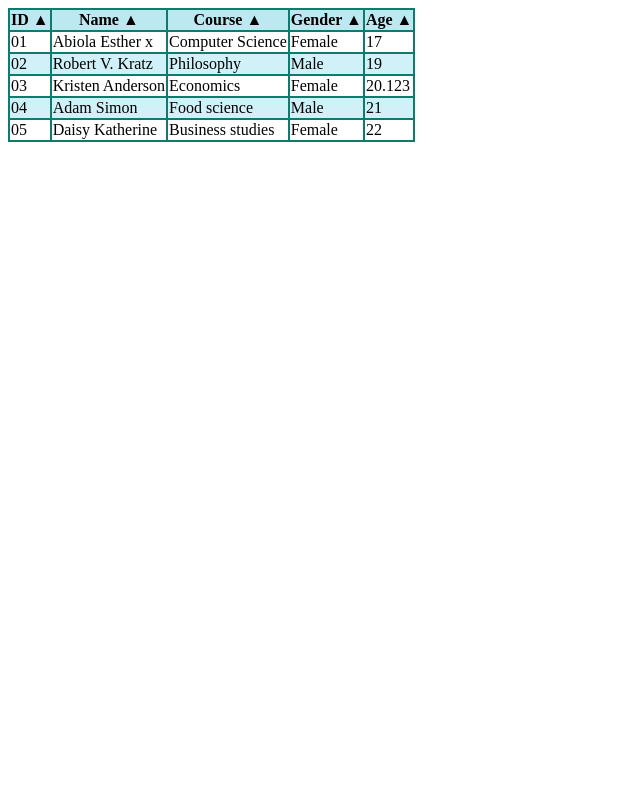
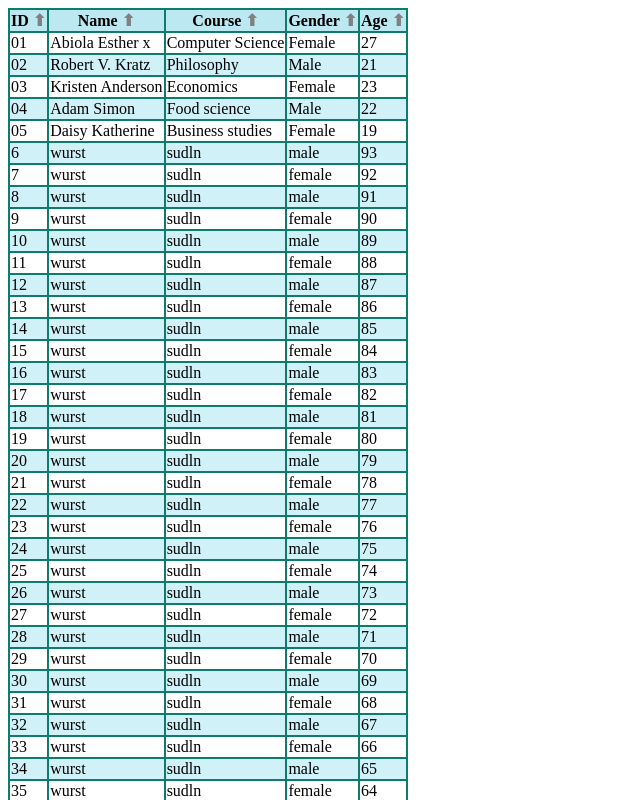
Before and after one commit to elgigantegoesgit/simple_table, a Vue app: page / in a window 1280 px wide. Shown: the top 800 px of the page, without its empty margins (0-640 px from the left). Built offline with nearby package versions, Linux system fonts and the light colour scheme.

Commit message:
Sortable Table v0.1, woring so far

```diff
--- a/src/App.vue
+++ b/src/App.vue
@@ -13,11 +13,11 @@ export default {
 
   setup() {
     var myfields = [];
-    myfields.push({ label: "ID", isSorted: 0 }); //isSorted: 0...not sorted, 1...ASC, -1...DESC
-    myfields.push({ label: "Name", isSorted: 0 });
-    myfields.push({ label: "Course", isSorted: 0 });
-    myfields.push({ label: "Gender", isSorted: 0 });
-    myfields.push({ label: "Age", isSorted: 0 });
+    myfields.push({ label: "ID", isSorted: 0, sortBy: 0 }); // isSorted: 0...not sorted, 1...ASC, -1...DESC
+    myfields.push({ label: "Name", isSorted: 0, sortBy: 1 }); // sortBy: 0...number, 1...text
+    myfields.push({ label: "Course", isSorted: 0, sortBy: 1 });
+    myfields.push({ label: "Gender", isSorted: 0, sortBy: 1 });
+    myfields.push({ label: "Age", isSorted: 0, sortBy: 0 });
 
     //An array of values for the data
     const studentData = [
@@ -26,35 +26,35 @@ export default {
         Name: "Abiola Esther x",
         Course: "Computer Science",
         Gender: "Female",
-        Age: "17",
+        Age: "27",
       },
       {
         ID: "02",
         Name: "Robert V. Kratz",
         Course: "Philosophy",
         Gender: "Male",
-        Age: "19",
+        Age: "21",
       },
       {
         ID: "03",
         Name: "Kristen Anderson",
         Course: "Economics",
         Gender: "Female",
-        Age: "20.123",
+        Age: "23",
       },
       {
         ID: "04",
         Name: "Adam Simon",
         Course: "Food science",
         Gender: "Male",
-        Age: "21",
+        Age: "22",
       },
       {
         ID: "05",
         Name: "Daisy Katherine",
         Course: "Business studies",
         Gender: "Female",
-        Age: "22",
+        Age: "19",
       },
     ];
 
--- a/src/components/table.vue
+++ b/src/components/table.vue
@@ -15,10 +15,12 @@
           @click="sortTable(idx)"
         >
           {{ field.label }}
-          <!-- i> xx {{ field.isSorted }}</i -->
-          <i v-if="field.isSorted === 0">▲</i>
-          <i v-if="field.isSorted === 1">▼</i>
-          <i v-if="field.isSorted === -1">&nbsp; &nbsp; &nbsp;</i>
+          <!-- i> xx {{ field.isSorted }}</i         ohter arrows: ▲▼↑↓↕ -->
+          <strong v-if="field.isSorted === 0" :style="{ color: 'gray' }"
+            >⬆</strong
+          >
+          <strong v-if="field.isSorted === 1">⬇</strong>
+          <strong v-if="field.isSorted === -1">⬍</strong>
         </th>
       </tr>
     </thead>
@@ -47,44 +49,75 @@ export default {
     return {
       myfieldslcl: [], // local copy of passed prop 'myfields' in order to mutate 'isSorted'
       studentDatalcl: [],
+      studentDatalcl_cpy: [],
     };
   },
   methods: {
     sortTable(idx_) {
+      this.myfieldslcl.forEach(function (myfield_, idx_loop) {
+        var x = myfield_.isSorted;
+        console.log("idx: " + idx_ + "  txt: " + x);
+        if (idx_loop !== idx_) myfield_.isSorted = 0;
+      });
+
       if (this.myfieldslcl[idx_].isSorted < 1)
         this.myfieldslcl[idx_].isSorted++;
       else this.myfieldslcl[idx_].isSorted = -1;
 
       if (this.myfieldslcl[idx_].isSorted === 0) {
         // restore original order
-        this.studentDatalcl = [...this.studentData];
+        this.studentDatalcl = this.studentDatalcl_cpy;
         return; // no sorting, change nothing
       }
 
       // console.log("sort " + this.myfieldslcl[idx_].isSorted + " by " + this.myfieldslcl[idx_].label );
-      // this.studentDatalcl.reverse();
-
       //isSorted: 0...not sorted, 1...ASC, -1...DESC
       const sort_ = this.myfieldslcl[idx_].isSorted;
+      const sortFieldLabel_ = this.myfieldslcl[idx_].label;
 
-      let y = Number(this.studentDatalcl[2].Age) + 0.123; //.toLowerCase();
-      console.log("y: " + y);
-
-      // seems to work for strings AND numbers
-      this.studentDatalcl.sort(function (a, b) {
-        //let x = a.Age.toLowerCase();
-        //let y = b.Age.toLowerCase();
-        let x = Number(a.Age);
-        let y = Number(b.Age);
-        if (x < y) return -1 * sort_;
-        if (x > y) return 1 * sort_;
-        return 0;
-      });
+      // sort by number
+      if (this.myfieldslcl[idx_].sortBy === 0) {
+        this.studentDatalcl.sort(function (a, b) {
+          console.log("sort by " + sortFieldLabel_ + " with method nr");
+          let x = Number(a[sortFieldLabel_]);
+          let y = Number(b[sortFieldLabel_]);
+          if (x < y) return -1 * sort_;
+          if (x > y) return 1 * sort_;
+          return 0;
+        });
+      }
+      // sort by text/string
+      else {
+        this.studentDatalcl.sort(function (a, b) {
+          console.log("sort by " + sortFieldLabel_ + " with method txt");
+          let x = a[sortFieldLabel_].toLowerCase();
+          let y = b[sortFieldLabel_].toLowerCase();
+          if (x < y) return -1 * sort_;
+          if (x > y) return 1 * sort_;
+          return 0;
+        });
+      }
     },
   },
   mounted() {
     console.log("process.env.NODE_ENV set to: '" + process.env.NODE_ENV + "'");
     this.studentDatalcl = [...this.studentData];
+    /*ID: "03",
+        Name: "Kristen Anderson",
+        Course: "Economics",
+        Gender: "Female",
+        Age: "23",*/
+    for (var i = 6; i < 1000; i++) {
+      // ab 15000 wirds lahm (ca 1 sec/1000 beim sort)
+      this.studentDatalcl.push({
+        ID: i,
+        Name: "wurst",
+        Course: "sudln",
+        Gender: i % 2 === 0 ? "male" : "female",
+        Age: 99 - i,
+      });
+    }
+    this.studentDatalcl_cpy = this.studentDatalcl;
     this.myfieldslcl = [...this.myfields];
     console.table(this.myfieldslcl[2].isSorted);
   },
```
